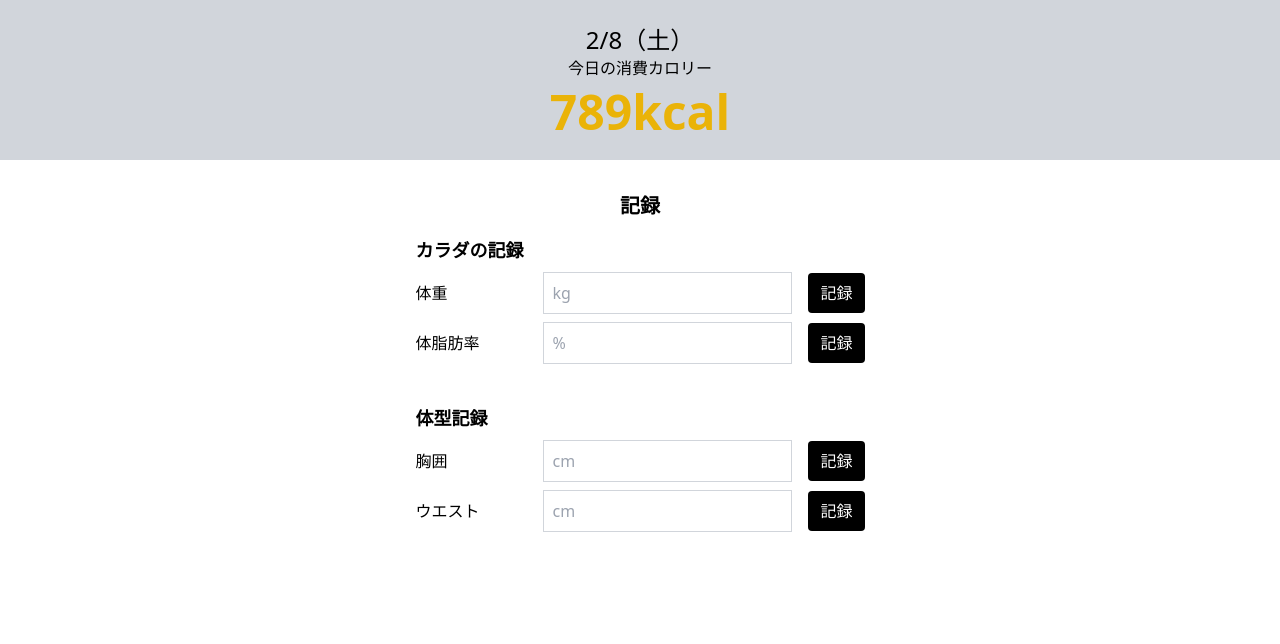
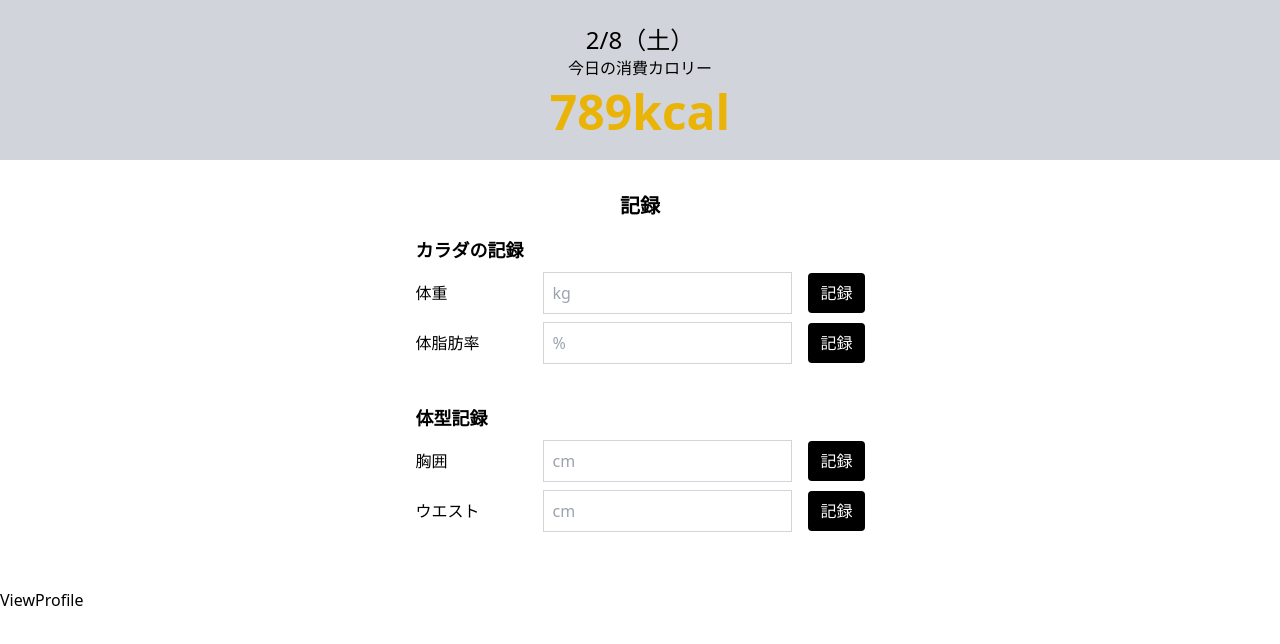
Before and after one commit to atmaxstar/tj-teamb, a React (Vite) app: page / in a window 1280 px wide. Shown: the top 644 px of the page. Built offline with nearby package versions, Linux system fonts and the light colour scheme.

Commit message:
Fix：ディレクトリ構成

```diff
--- a/src/Home.tsx
+++ b/src/Home/EditProfile.tsx
@@ -1,9 +1,9 @@
 import React from 'react'
 
-const Home = () => {
+const EditProfile = () => {
   return (
-    <div className="bg-white min-h-screen">
-      <div className="bg-gray-300 py-6 text-center">
+    <div>
+    <div className="bg-gray-300 py-6 text-center">
         <p className='text-2xl'>2/8（土）</p>
         <p>今日の消費カロリー</p>
         <h1 className="text-5xl text-yellow-500 font-bold mt-2">789kcal</h1>
@@ -81,8 +81,8 @@ const Home = () => {
             </div>
         </div>
       </div>
-    </div>
+      </div>
   )
 }
 
-export default Home
+export default EditProfile
--- /dev/null
+++ b/src/Home/ViewProfile.tsx
@@ -0,0 +1,9 @@
+import React from 'react'
+
+const ViewProfile = () => {
+  return (
+    <div>ViewProfile</div>
+  )
+}
+
+export default ViewProfile
--- /dev/null
+++ b/src/Home/index.tsx
@@ -0,0 +1,14 @@
+import React from 'react'
+import EditProfile from './EditProfile'
+import ViewProfile from './ViewProfile'
+
+const Home = () => {
+  return (
+    <div className="bg-white min-h-screen">
+      <EditProfile />
+      <ViewProfile />
+    </div>
+  )
+}
+
+export default Home
```
